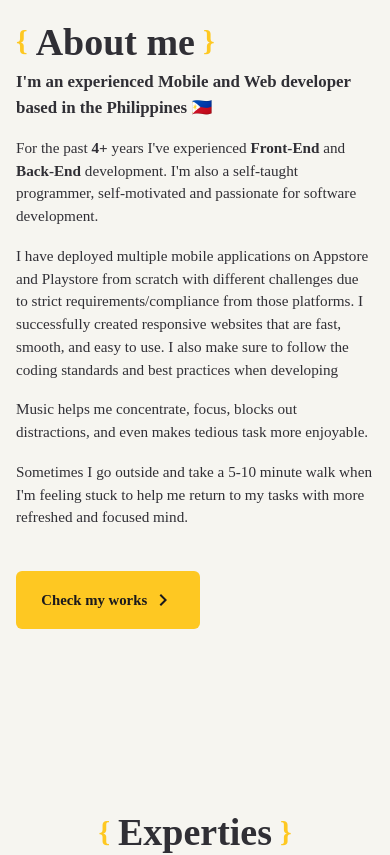
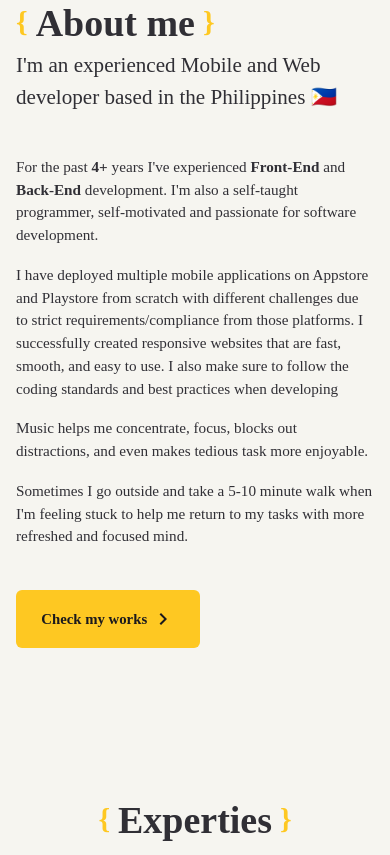
Before and after one commit to killianfalle/killianfalle.github.io, a React (Create React App) app: page / in a window 390 px wide. Shown: the part 940-1795 px from the top of the page. Built offline with nearby package versions, Linux system fonts and the light colour scheme.

Commit message:
update fonts

```diff
--- a/src/assets/styles/mobile/section-mobile.scss
+++ b/src/assets/styles/mobile/section-mobile.scss
@@ -1,6 +1,10 @@
 @media (max-width: 700px) {
     .headline{
         font-size: 1.5vh;
+    }
+
+    .section-subtitle{
+        @apply text-xl;
     }
 
     .section-content {
@@ -39,7 +43,7 @@
         @apply gap-x-2;
     }
     .section-content {
-        margin-top: 2vh;
+
         .grid-content {
             gap: 3vh;
             .grid-item {
--- a/src/assets/styles/section.scss
+++ b/src/assets/styles/section.scss
@@ -50,10 +50,11 @@
 .section-title{
     @apply text-5xl md:text-7xl font-bold flex items-center gap-x-4;
     margin-bottom: 1vh;
+    font-family: Montserrat-Black;
 }
 
 .section-subtitle{
-    @apply font-bold text-lg md:text-2xl md:w-9/12;
+    @apply text-lg md:text-2xl md:w-9/12;
     line-height: 1.5;
     font-family: Montserrat-Medium;
 }
```
